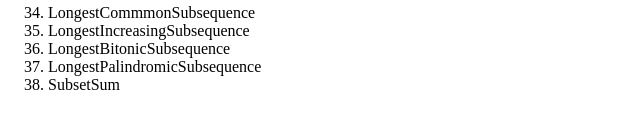
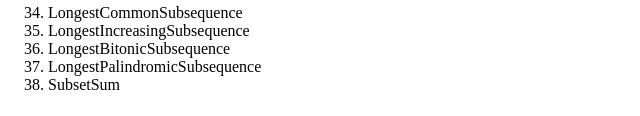
Before and after one commit to masalade/masalade.github.io, a plain HTML site: page sts2/index.html in a window 1280 px wide. Shown: the part 681-797 px from the top of the page, 0-640 px from the left. Drawn offline with Linux system fonts and the light colour scheme.

Commit message:
Update index.html

```diff
--- a/sts2/index.html
+++ b/sts2/index.html
@@ -49,7 +49,7 @@
       <li>TypesOfSets</li>
       <li>DistributingItems</li>
       <li>FibonacciSeries</li>
-      <li>LongestCommmonSubsequence</li>
+      <li>LongestCommonSubsequence</li>
       <li>LongestIncreasingSubsequence</li>
       <li>LongestBitonicSubsequence</li>
       <li>LongestPalindromicSubsequence</li>
```
